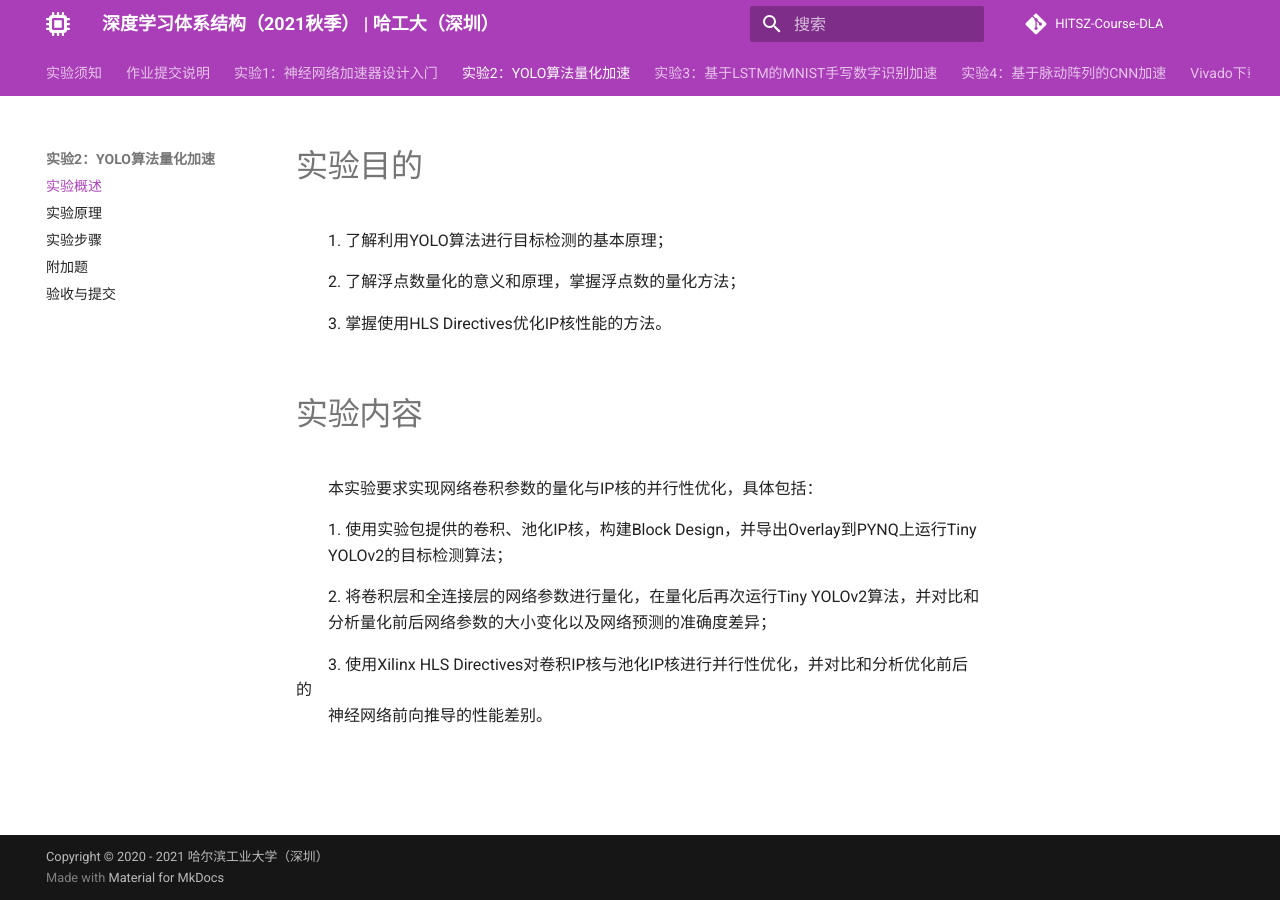
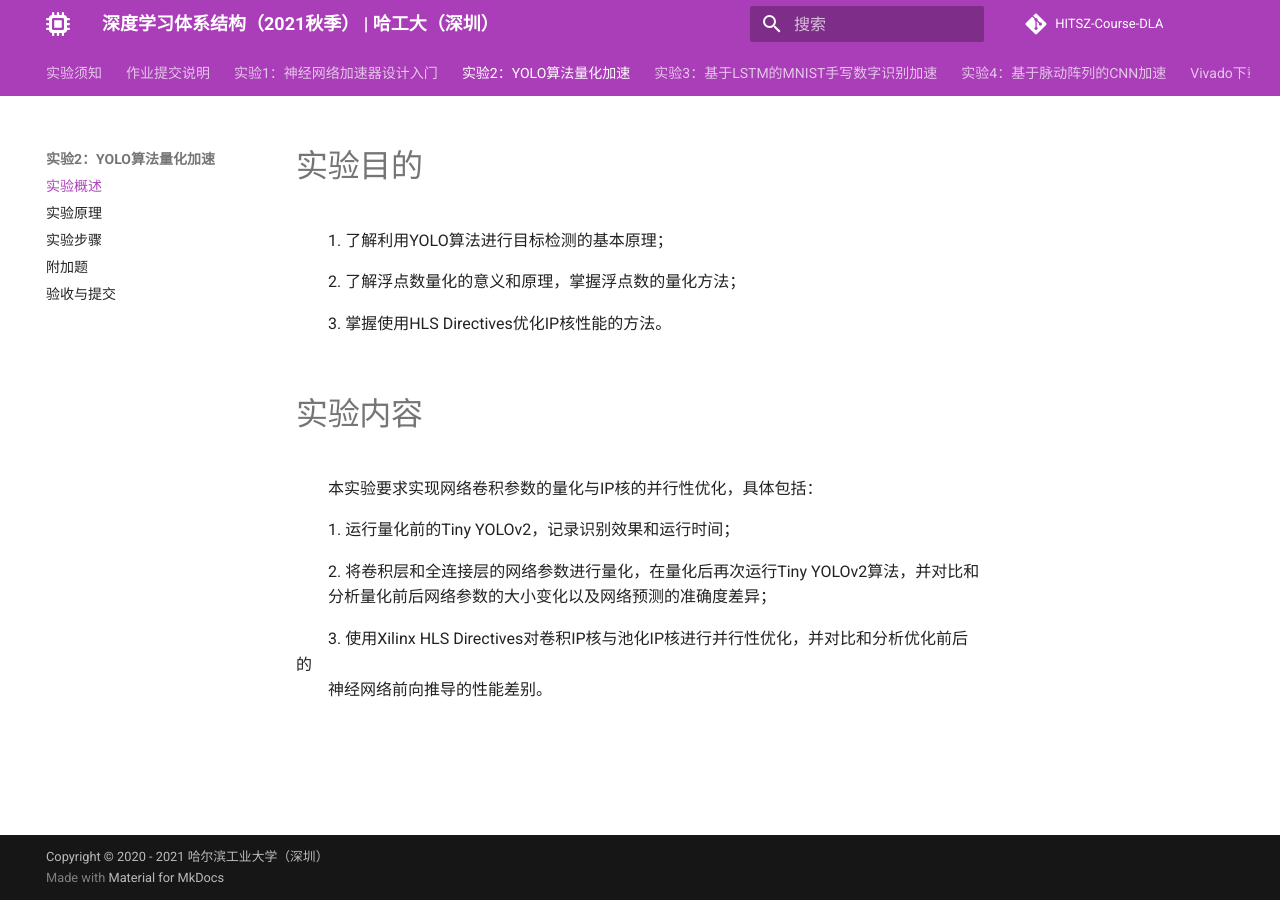
Before and after one commit to NvCenters/DLA, an MkDocs documentation site: the page built from docs/lab2/overview.md, in a window 1280 px wide. Built offline with MkDocs 1.6.1 and Material for MkDocs 9.7.7, drawn with Linux system fonts in a browser that asks for light colours.

Commit message:
Update overview.md

```diff
--- a/docs/lab2/overview.md
+++ b/docs/lab2/overview.md
@@ -12,8 +12,7 @@
 
 &emsp;&emsp;本实验要求实现网络卷积参数的量化与IP核的并行性优化，具体包括：
 
-&emsp;&emsp;1. 使用实验包提供的卷积、池化IP核，构建Block Design，并导出Overlay到PYNQ上运行Tiny
-&emsp;&emsp;YOLOv2的目标检测算法；
+&emsp;&emsp;1. 运行量化前的Tiny YOLOv2，记录识别效果和运行时间；
 
 &emsp;&emsp;2. 将卷积层和全连接层的网络参数进行量化，在量化后再次运行Tiny YOLOv2算法，并对比和
 &emsp;&emsp;分析量化前后网络参数的大小变化以及网络预测的准确度差异；
```
